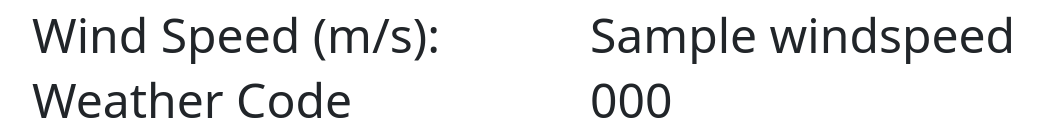
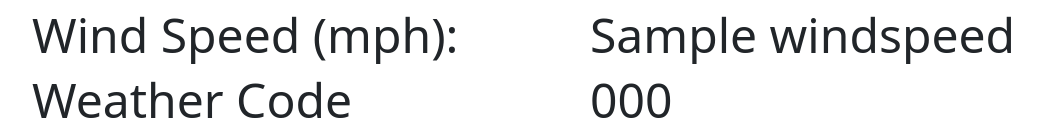
Before and after one commit to GuntherCoad/UI_WeatherApp, a Flask app: template templates/today.html in a window 1280 px wide. Shown: the part 894-1031 px from the top of the page, without its empty margins (62-1104 px from the left). Run offline with Flask 3, Linux system fonts and the light colour scheme; the template is opened without the code that fills it: most values are stand-ins (such as "Sample title", 1, 10 or a date in 2020).

Commit message:
Update wind speed to mph.

```diff
--- a/templates/today.html
+++ b/templates/today.html
@@ -22,7 +22,7 @@
     </div>
     <div class="row">
         <div class="col">
-            <h1 class="display-5">Wind Speed (m/s):</h1>
+            <h1 class="display-5">Wind Speed (mph):</h1>
         </div>
         <div class="col">
             <h1 class="display-5" id="today-wind">
```
